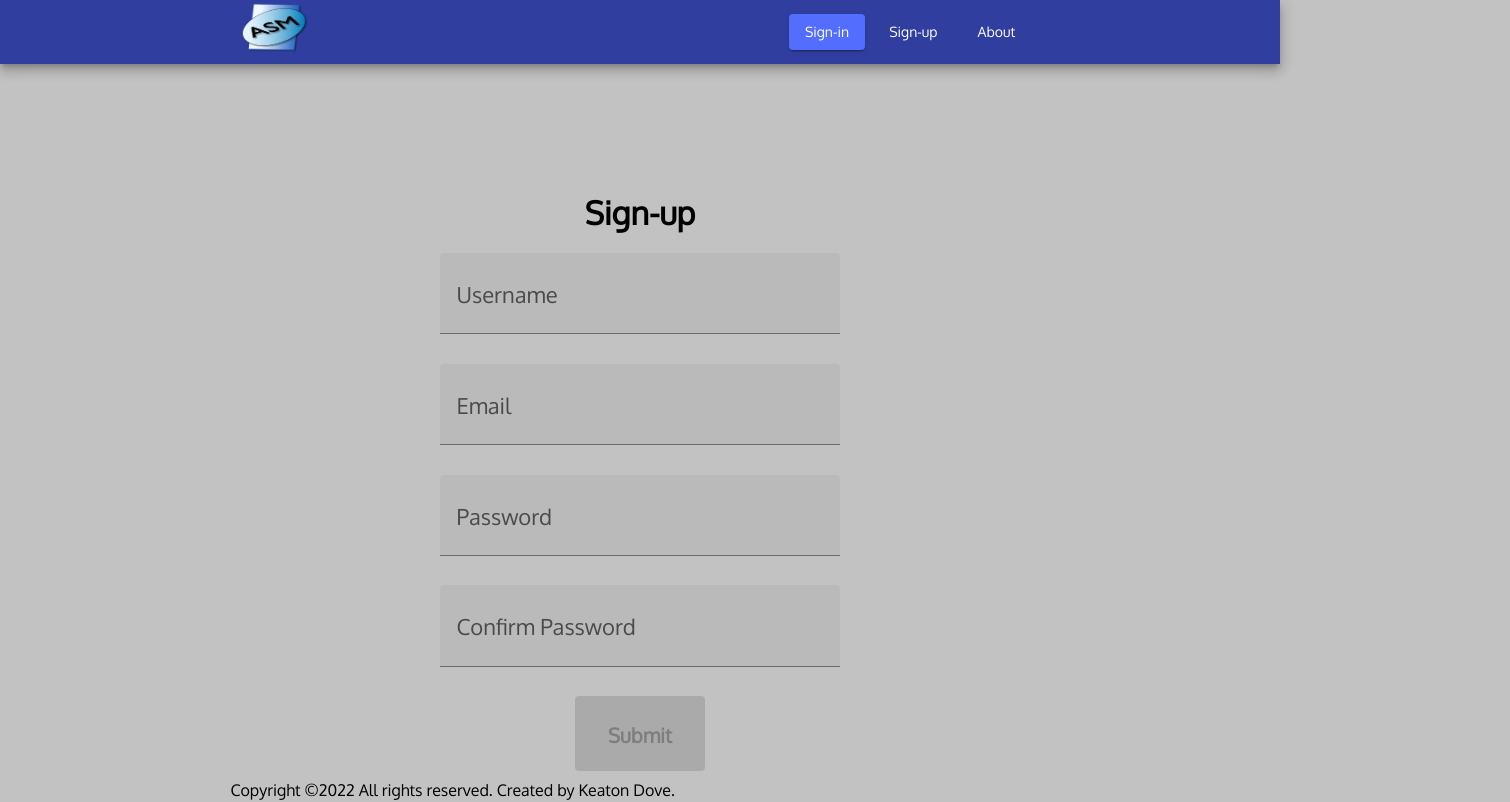
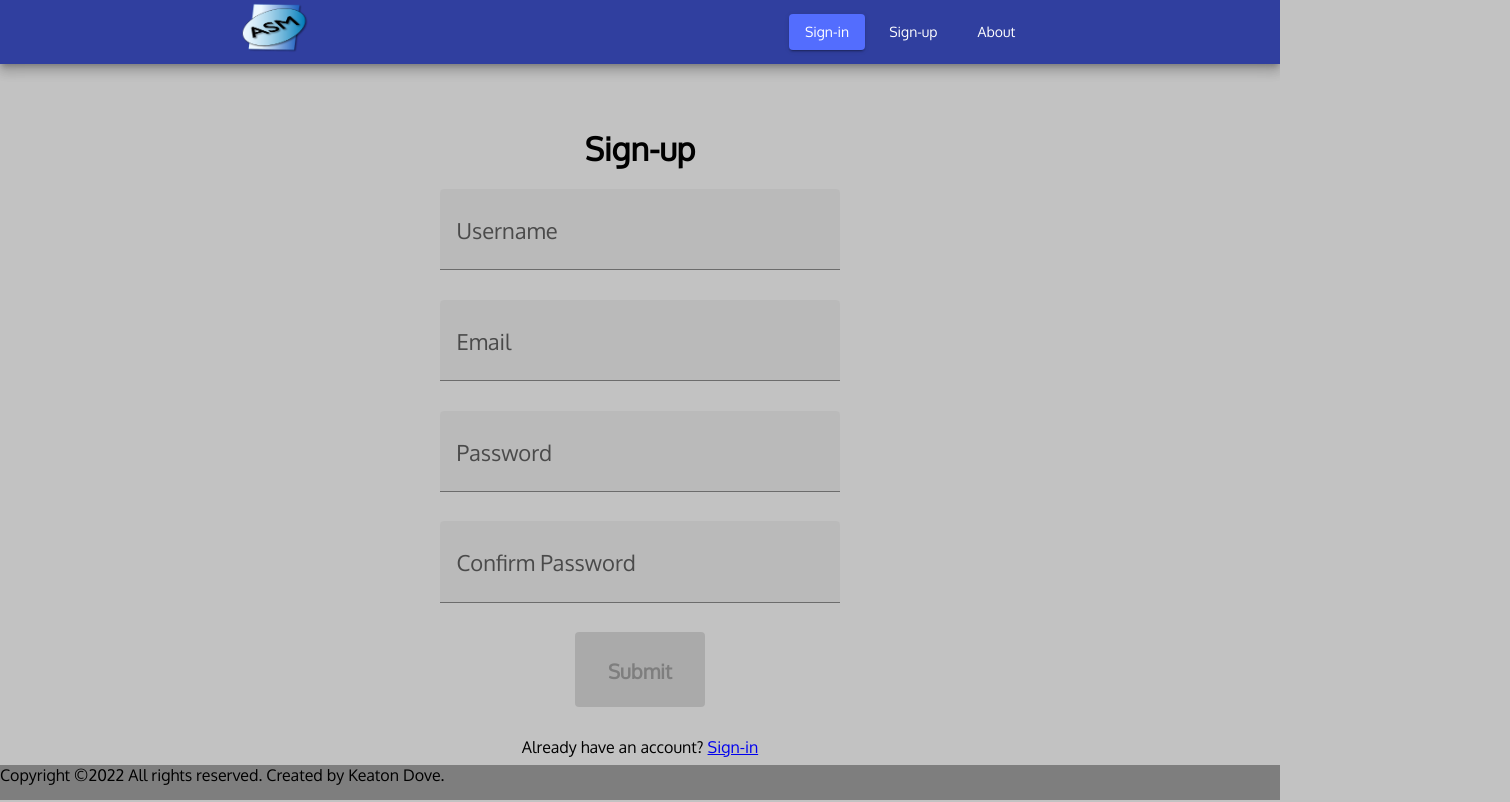
Before and after one commit to Keaton-Dove/AngularSocialMedia, an Angular app: page /sign-up in a window 1280 px wide. Shown: the top 802 px of the page, 1510 px wide, since content can reach past the window. Built offline with nearby package versions, Linux system fonts and the light colour scheme.

Commit message:
UI tweaks

```diff
--- a/src/app/auth/auth.component.css
+++ b/src/app/auth/auth.component.css
@@ -1,5 +1,5 @@
 .top-spacer {
-    margin-top: 10%;
+    margin-top: 5%;
 }
 
 .header-format {
--- a/src/app/auth/auth.component.html
+++ b/src/app/auth/auth.component.html
@@ -5,7 +5,7 @@
 
     <form [formGroup]="form">
 
-            <!-- Page elements for sign-in page -->
+        <!-- Page elements for sign-in page -->
         <div *ngIf="pageName == 'sign-in'">
 
             <div>
@@ -53,11 +53,10 @@
 
         <div>
             <a mat-raised-button color="primary" class="submit-button-format"
-            [disabled]="!form.valid" type="submit">
+            [disabled]="!form.valid">
                 <b>Submit</b>
             </a>
         </div>
-
     </form>
 
     <!-- Submit button and subtext -->
--- a/src/app/auth/auth.component.ts
+++ b/src/app/auth/auth.component.ts
@@ -1,5 +1,5 @@
 import { Component, OnInit } from '@angular/core';
-import { FormBuilder, FormGroup, Validators } from '@angular/forms';
+import { FormBuilder, FormControl, FormGroup, Validators } from '@angular/forms';
 import { ActivatedRoute, Router } from '@angular/router';
 
 
@@ -31,6 +31,10 @@ export class AuthComponent implements OnInit {
       this.pageName = data[data.length - 1].path;
       // Conditional statement checking page name, assigning h1 text accordingly
       this.h1Text = (this.pageName == 'sign-in') ? 'Sign-in' : 'Sign-up';
+      if (this.pageName == 'sign-up') {
+        this.form.addControl('email', new FormControl());
+        this.form.addControl('confirm-password', new FormControl());
+      }
     });
   }
 
--- a/src/app/page/footer.component.css
+++ b/src/app/page/footer.component.css
@@ -1,5 +1,6 @@
 * {
-    margin-left: 6%;
+    background-color: rgb(126, 126, 126);
+    padding-bottom: 15px;
     width: 100%;
     position: absolute;
     bottom: 0;
--- a/src/app/page/footer.component.html
+++ b/src/app/page/footer.component.html
@@ -1,7 +1,5 @@
-<footer>
-    <div class="container">
-        <span class="attribution">
-            Copyright ©{{ year }} All rights reserved. Created by Keaton Dove.
-        </span>
-    </div>
+<footer class="page-footer">
+    <span class="attribution">
+        Copyright ©{{ year }} All rights reserved. Created by Keaton Dove.
+    </span>
 </footer>
```
Also changed, not shown: src/app/functionality/functionality.module.ts (added, +11 -0 lines).
